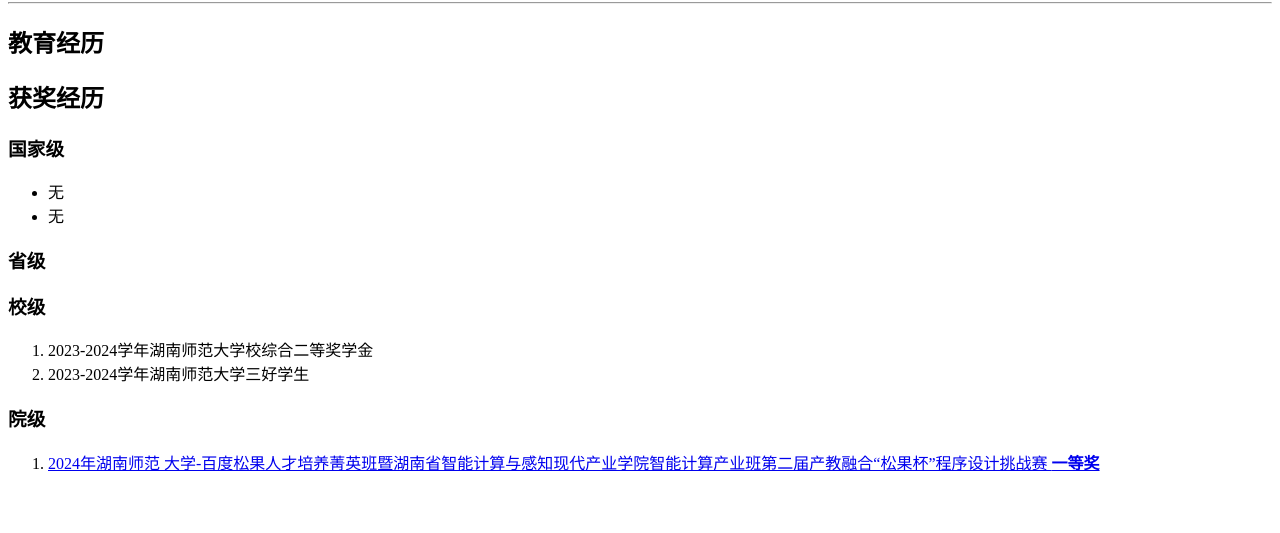
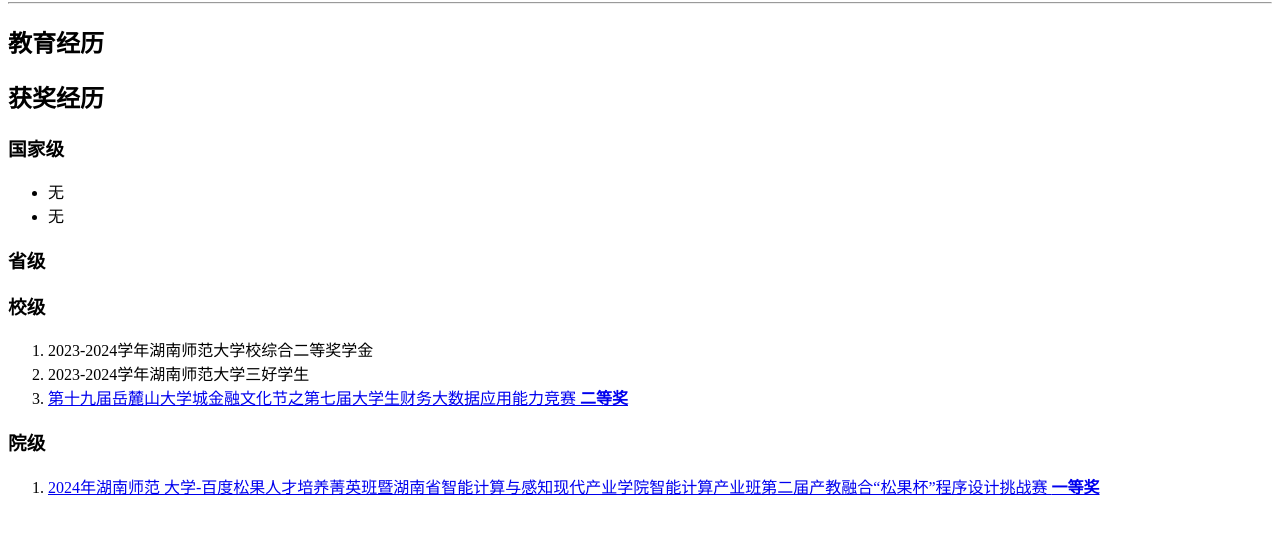
Before and after one commit to LvQisnow/lq, a plain HTML site: page index.html in a window 1280 px wide. Shown: the part 87-620 px from the top of the page. Drawn offline with Linux system fonts and the light colour scheme.

Commit message:
Update index.html

```diff
--- a/index.html
+++ b/index.html
@@ -22,12 +22,17 @@
     <ol>
         <li>2023-2024学年湖南师范大学校综合二等奖学金</li>
         <li>2023-2024学年湖南师范大学三好学生</li>
+        <li>
+            <a href="#" onclick="openModal('./img/财务大数据奖状.jpg')">第十九届岳麓山大学城金融文化节之第七届大学生财务大数据应用能力竞赛 <strong>二等奖</strong></a>
+        </li>
     </ol>
     <h3>院级</h3>
     <ol>
-        <li> <a href="#" onclick="openModal('./img/松果杯程序设计竞赛一等奖.jpg')">2024年湖南师范
+        <li>
+            <a href="#" onclick="openModal('./img/松果杯程序设计竞赛一等奖.jpg')">2024年湖南师范
             大学-百度松果人才培养菁英班暨湖南省智能计算与感知现代产业学院智能计算产业班第二届产教融合“松果杯”程序设计挑战赛 <strong>一等奖</strong></a>
         </li>
+
     </ol>
 
 
```
